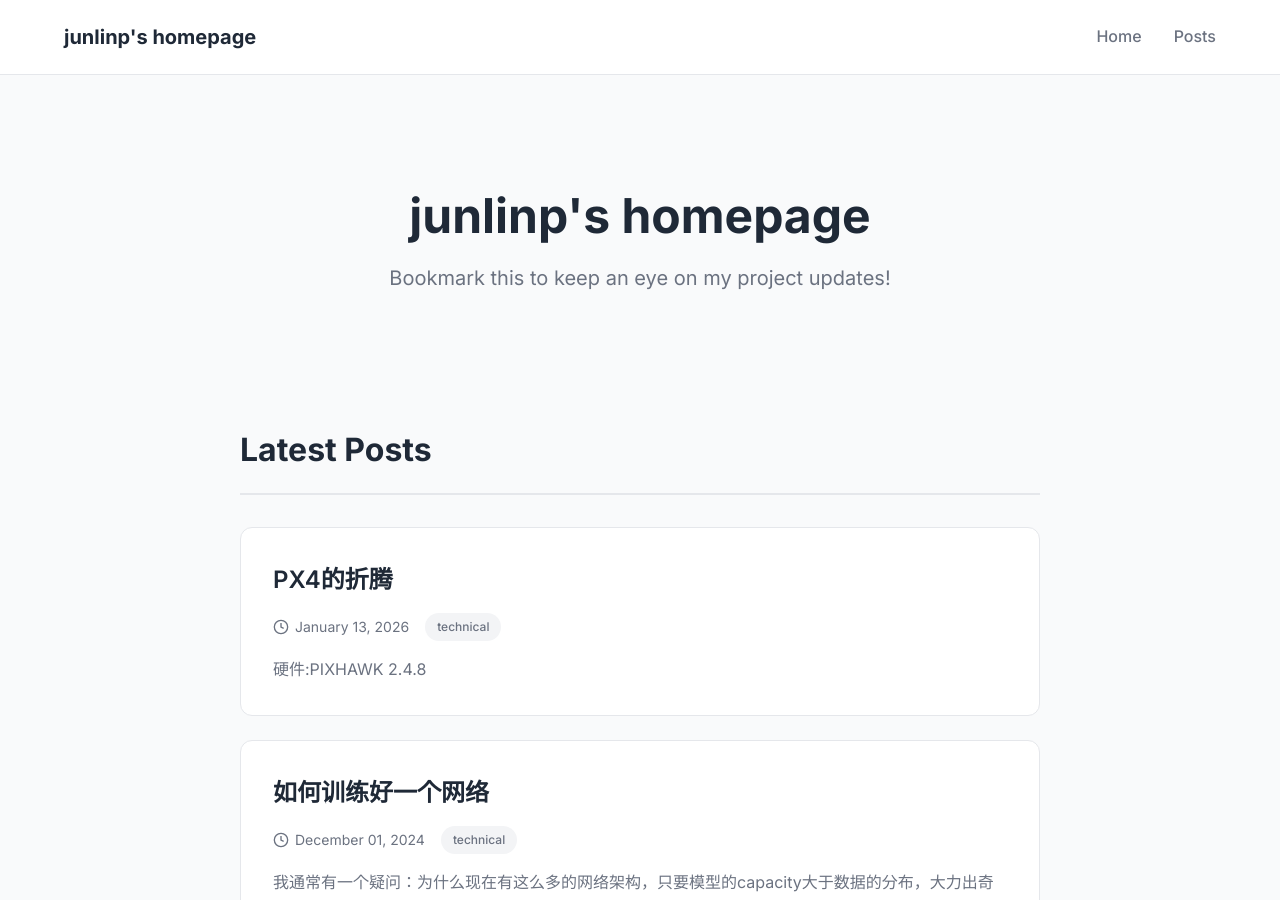
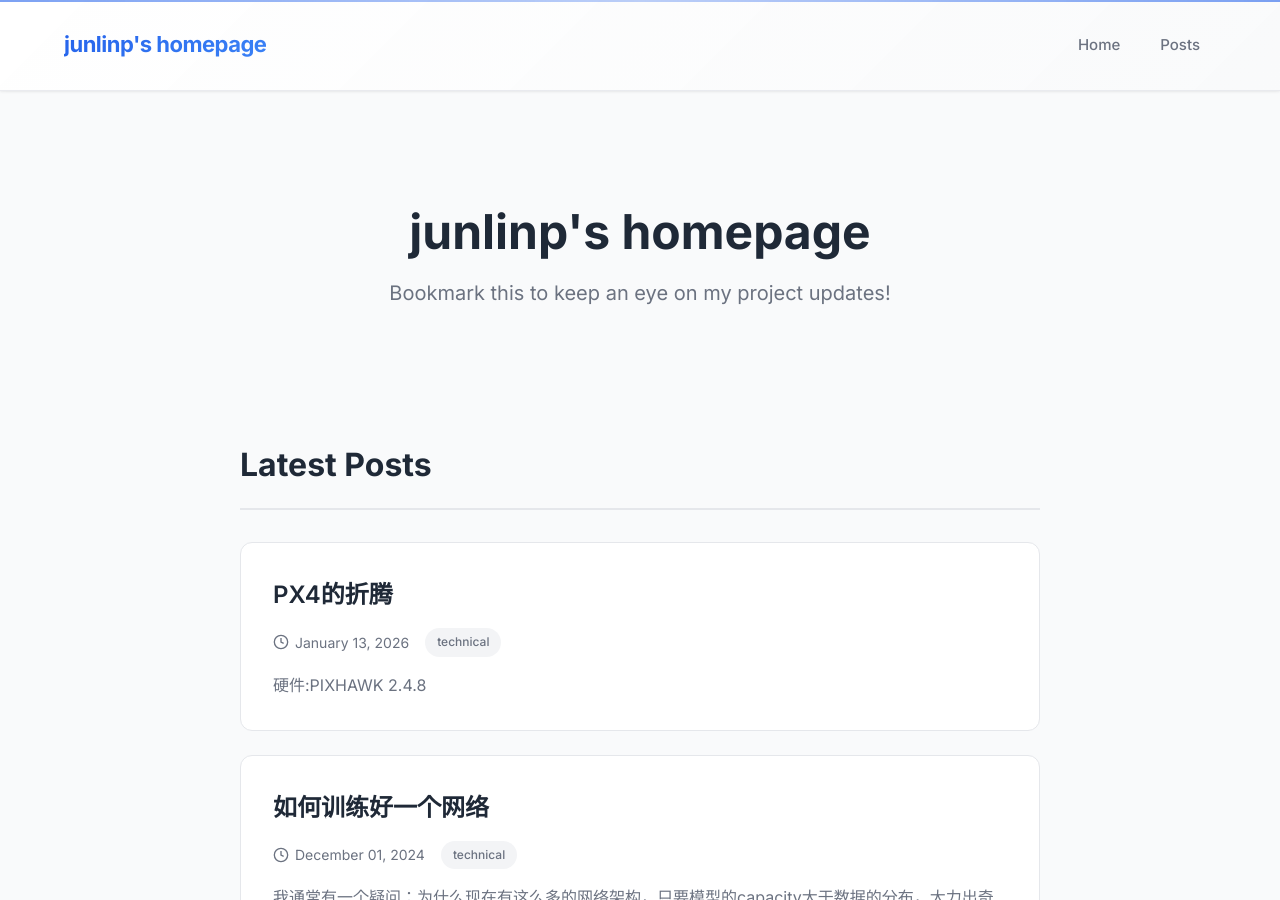
Before and after one commit to junlinp/junlinp.github.io, a Jekyll site: the page built from index.md, in a window 1280 px wide and 900 px high. Built offline with Jekyll 4.4.1, drawn with Linux system fonts in a browser that asks for light colours.

Commit message:
update style

```diff
--- a/assets/css/style.css
+++ b/assets/css/style.css
@@ -40,64 +40,80 @@ body {
 
 /* Header */
 .site-header {
-    background: var(--bg-primary);
-    border-bottom: 1px solid var(--border-color);
-    padding: 20px 0;
+    background: linear-gradient(135deg, rgba(255, 255, 255, 0.95) 0%, rgba(249, 250, 251, 0.98) 100%);
+    border-bottom: 1px solid rgba(229, 231, 235, 0.8);
+    padding: 24px 0;
     position: sticky;
     top: 0;
     z-index: 100;
-    backdrop-filter: blur(10px);
-    background-color: rgba(255, 255, 255, 0.9);
+    backdrop-filter: blur(20px) saturate(180%);
+    -webkit-backdrop-filter: blur(20px) saturate(180%);
+    box-shadow: 0 1px 3px 0 rgba(0, 0, 0, 0.05), 0 1px 2px 0 rgba(0, 0, 0, 0.03);
+    transition: var(--transition);
+}
+
+.site-header::before {
+    content: '';
+    position: absolute;
+    top: 0;
+    left: 0;
+    right: 0;
+    height: 2px;
+    background: linear-gradient(90deg, var(--primary-color) 0%, rgba(37, 99, 235, 0.5) 50%, var(--primary-color) 100%);
+    opacity: 0.6;
 }
 
 .nav {
     display: flex;
     justify-content: space-between;
     align-items: center;
+    position: relative;
 }
 
 .nav-logo {
-    font-size: 20px;
+    font-size: 22px;
     font-weight: 700;
-    color: var(--text-primary);
+    background: linear-gradient(135deg, var(--primary-color) 0%, #3b82f6 100%);
+    -webkit-background-clip: text;
+    -webkit-text-fill-color: transparent;
+    background-clip: text;
     text-decoration: none;
     transition: var(--transition);
+    letter-spacing: -0.5px;
 }
 
 .nav-logo:hover {
-    color: var(--primary-color);
+    background: linear-gradient(135deg, var(--primary-hover) 0%, var(--primary-color) 100%);
+    -webkit-background-clip: text;
+    -webkit-text-fill-color: transparent;
+    background-clip: text;
+    transform: translateY(-1px);
 }
 
 .nav-links {
     display: flex;
-    gap: 32px;
+    gap: 8px;
 }
 
 .nav-link {
     color: var(--text-secondary);
     text-decoration: none;
     font-weight: 500;
+    font-size: 15px;
+    padding: 8px 16px;
+    border-radius: 8px;
     transition: var(--transition);
     position: relative;
 }
 
 .nav-link:hover {
     color: var(--primary-color);
+    background: rgba(37, 99, 235, 0.08);
+    transform: translateY(-1px);
 }
 
 .nav-link::after {
-    content: '';
-    position: absolute;
-    bottom: -4px;
-    left: 0;
-    width: 0;
-    height: 2px;
-    background: var(--primary-color);
-    transition: var(--transition);
-}
-
-.nav-link:hover::after {
-    width: 100%;
+    display: none;
 }
 
 /* Main Content */
```
